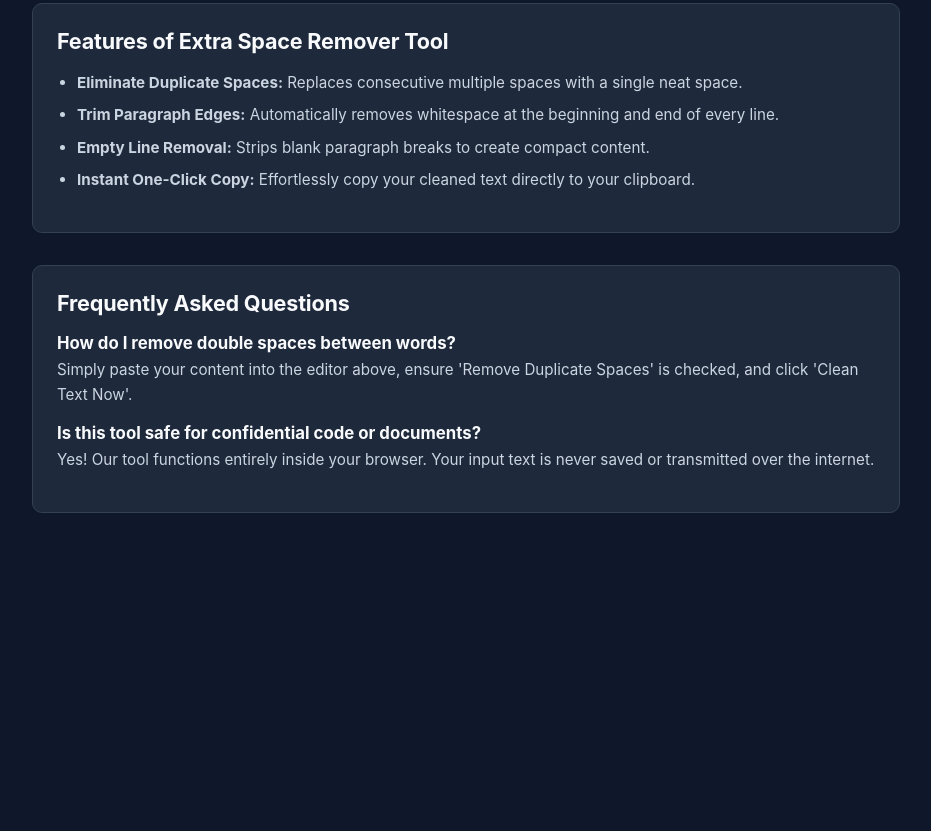
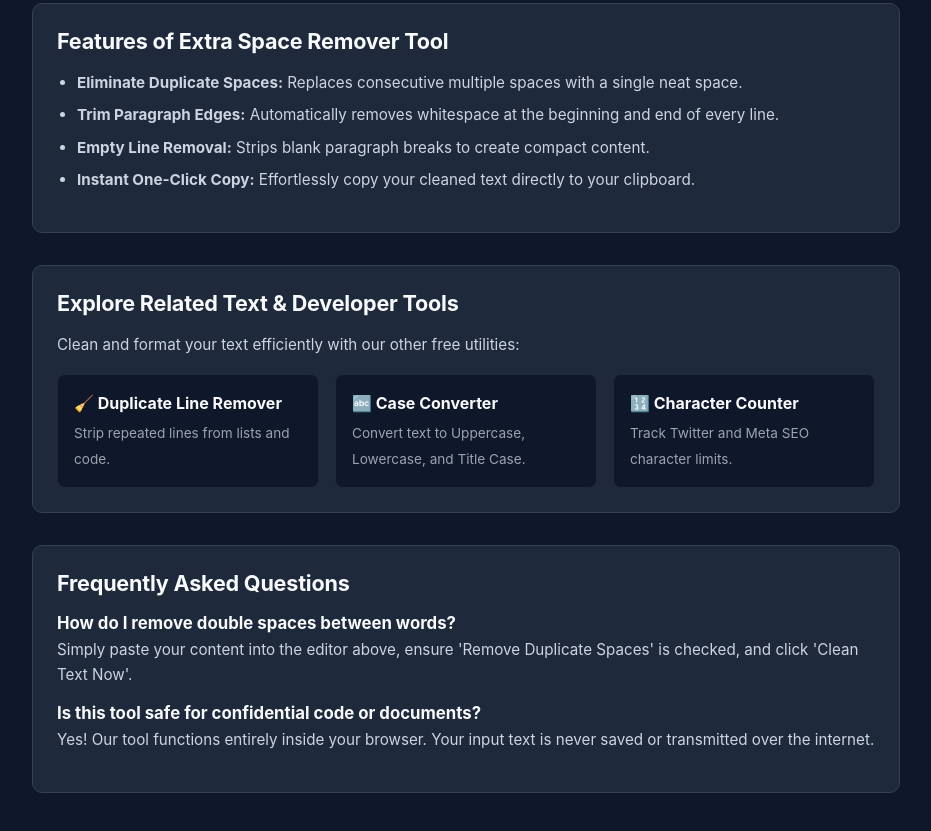
Before and after one commit to imammehedihasan07-cyber/MicroToolStack-App, a website: page tools/text/remove-extra-spaces.html in a window 1280 px wide. Shown: the part 906-1737 px from the top of the page, without its empty margins (174-1105 px from the left). Before the commit the page ends 1483 px from the top, so only its background shows below. Drawn offline with Linux system fonts and the light colour scheme; a script that the page names is missing.

Commit message:
Update remove-extra-spaces.html

```diff
--- a/tools/text/remove-extra-spaces.html
+++ b/tools/text/remove-extra-spaces.html
@@ -36,8 +36,10 @@
   <meta property="og:description" content="Instantly clean messy text by removing duplicate spaces, line breaks, and whitespace in your browser. 100% free and private.">
   <meta property="og:image" content="https://microtoolstack.com/assets/images/og-image.png">
 
-  <!-- Favicon Icon -->
-  <link rel="icon" type="image/png" href="/assets/images/favicon.png">
+  <!-- Favicon Icon for Google & Devices -->
+  <link rel="icon" type="image/png" sizes="512x512" href="/assets/images/favicon.png">
+  <link rel="icon" type="image/png" sizes="192x192" href="/assets/images/favicon.png">
+  <link rel="apple-touch-icon" href="/assets/images/favicon.png">
 
   <!-- JSON-LD Schema Markup (SoftwareApplication & FAQPage) -->
   <script type="application/ld+json">
@@ -175,6 +177,25 @@
     .content-box li {
       margin-bottom: 0.5rem;
     }
+    .related-links {
+      display: grid;
+      grid-template-columns: repeat(auto-fill, minmax(220px, 1fr));
+      gap: 1rem;
+      margin-top: 1rem;
+    }
+    .related-card {
+      display: block;
+      padding: 1rem;
+      background: var(--bg-card, #1e1e2e);
+      border: 1px solid var(--border-color, #333);
+      border-radius: 8px;
+      color: var(--text-primary, #fff);
+      text-decoration: none;
+      transition: border-color 0.2s;
+    }
+    .related-card:hover {
+      border-color: var(--accent-primary, #3b82f6);
+    }
   </style>
 </head>
 <body style="margin: 0; padding: 0;">
@@ -230,11 +251,6 @@
       <span id="status-msg" style="font-size: 0.85rem; color: #10b981; font-weight: 500; display: none;">Text cleaned and copied!</span>
     </div>
 
-    <!-- Adsterra Banner Placement Placeholder -->
-    <div style="text-align: center; margin: 2rem 0;">
-      <script src="https://p130663884.effectivecpmnetwork.com/81/02/32/8102329c43de17d196371b4a3e3bed7f.js"></script>
-    </div>
-
     <!-- SEO Article Content Box 1 -->
     <div class="content-box">
       <h2>Why Clean Extra Spaces in Text?</h2>
@@ -250,6 +266,26 @@
         <li><strong>Empty Line Removal:</strong> Strips blank paragraph breaks to create compact content.</li>
         <li><strong>Instant One-Click Copy:</strong> Effortlessly copy your cleaned text directly to your clipboard.</li>
       </ul>
+    </div>
+
+    <!-- Internal Linking Section (SEO & AdSense Best Practice) -->
+    <div class="content-box">
+      <h2>Explore Related Text & Developer Tools</h2>
+      <p>Clean and format your text efficiently with our other free utilities:</p>
+      <div class="related-links">
+        <a href="/tools/text/duplicate-line-remover.html" class="related-card">
+          <strong style="display:block; margin-bottom: 0.25rem;">🧹 Duplicate Line Remover</strong>
+          <span style="font-size: 0.85rem; color: #9ca3af;">Strip repeated lines from lists and code.</span>
+        </a>
+        <a href="/tools/text/case-converter.html" class="related-card">
+          <strong style="display:block; margin-bottom: 0.25rem;">🔤 Case Converter</strong>
+          <span style="font-size: 0.85rem; color: #9ca3af;">Convert text to Uppercase, Lowercase, and Title Case.</span>
+        </a>
+        <a href="/tools/text/character-counter.html" class="related-card">
+          <strong style="display:block; margin-bottom: 0.25rem;">🔢 Character Counter</strong>
+          <span style="font-size: 0.85rem; color: #9ca3af;">Track Twitter and Meta SEO character limits.</span>
+        </a>
+      </div>
     </div>
 
     <!-- FAQ Section -->
```
